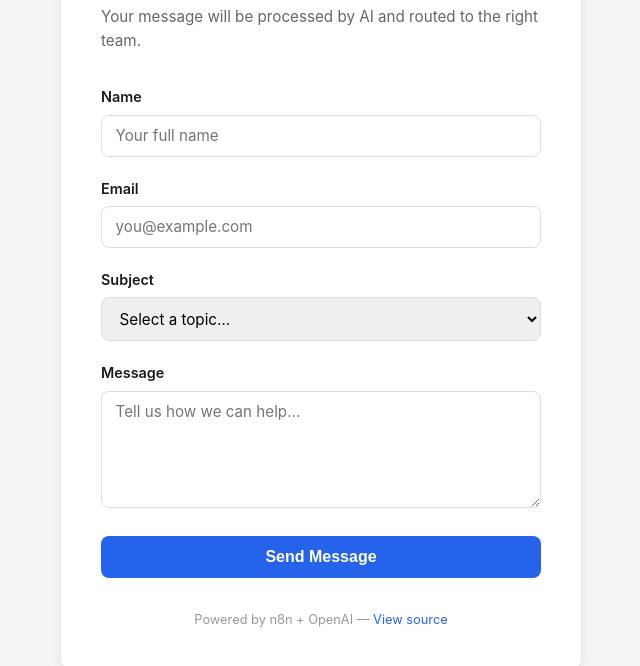
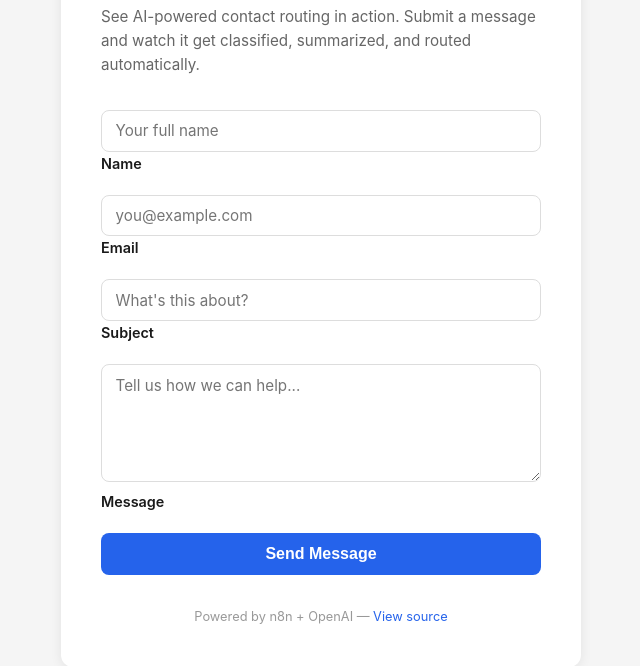
Before and after one commit to voyagi/n8n-ai-automation, a website: page public/index.html in a window 1280 px wide. Shown: the part 120-786 px from the top of the page, without its empty margins (319-959 px from the left). Drawn offline with Linux system fonts and the light colour scheme.

Commit message:
feat(01-01): restructure HTML for floating labels and professional layout
- Input-before-label structure for floating label CSS pattern
- Two-column layout for name/email with .form-row wrapper
- Subject changed from dropdown to text input
- Error spans with aria-live for inline validation messages
- Error banner placeholder for network errors
- Success card with SVG checkmark animation
- Submit button with spinner and btn-text spans for loading state

```diff
--- a/public/index.html
+++ b/public/index.html
@@ -3,6 +3,7 @@
 <head>
 	<meta charset="UTF-8">
 	<meta name="viewport" content="width=device-width, initial-scale=1.0">
+	<meta name="color-scheme" content="light">
 	<title>Contact Us — AI-Powered Form Demo</title>
 	<link rel="stylesheet" href="styles.css">
 </head>
@@ -10,40 +11,55 @@
 	<div class="container">
 		<header>
 			<h1>Contact Us</h1>
-			<p>Your message will be processed by AI and routed to the right team.</p>
+			<p>See AI-powered contact routing in action. Submit a message and watch it get classified, summarized, and routed automatically.</p>
 		</header>
 
-		<form id="contact-form">
+		<div id="error-banner" class="error-banner hidden"></div>
+
+		<form id="contact-form" novalidate>
+			<div class="form-row">
 				<div class="form-group">
+					<input type="text" id="name" name="name" placeholder="Your full name" required>
 					<label for="name">Name</label>
-				<input type="text" id="name" name="name" required placeholder="Your full name">
+					<span class="field-error" data-for="name" aria-live="polite"></span>
 				</div>
 
 				<div class="form-group">
+					<input type="email" id="email" name="email" placeholder="you@example.com" required>
 					<label for="email">Email</label>
-				<input type="email" id="email" name="email" required placeholder="you@example.com">
+					<span class="field-error" data-for="email" aria-live="polite"></span>
+				</div>
 			</div>
 
 			<div class="form-group">
+				<input type="text" id="subject" name="subject" placeholder="What's this about?" required>
 				<label for="subject">Subject</label>
-				<select id="subject" name="subject" required>
-					<option value="">Select a topic...</option>
-					<option value="support">Technical Support</option>
-					<option value="sales">Sales Inquiry</option>
-					<option value="feedback">Feedback</option>
-					<option value="other">Other</option>
-				</select>
+				<span class="field-error" data-for="subject" aria-live="polite"></span>
 			</div>
 
 			<div class="form-group">
+				<textarea id="message" name="message" rows="5" placeholder="Tell us how we can help..." required></textarea>
 				<label for="message">Message</label>
-				<textarea id="message" name="message" required rows="5" placeholder="Tell us how we can help..."></textarea>
+				<span class="field-error" data-for="message" aria-live="polite"></span>
 			</div>
 
-			<button type="submit" id="submit-btn">Send Message</button>
+			<button type="submit" id="submit-btn">
+				<span class="spinner hidden"></span>
+				<span class="btn-text">Send Message</span>
+			</button>
 		</form>
 
-		<div id="status" class="status hidden"></div>
+		<div id="success-card" class="success-card hidden">
+			<div class="checkmark-circle">
+				<svg class="checkmark" viewBox="0 0 52 52">
+					<circle class="checkmark-circle-bg" cx="26" cy="26" r="25" fill="none"/>
+					<path class="checkmark-check" fill="none" d="M14 27l7 7 16-16"/>
+				</svg>
+			</div>
+			<h2>Message sent!</h2>
+			<p>Our AI is analyzing your message and routing it to the right team.</p>
+			<a href="#" id="send-another" class="send-another">Send another message</a>
+		</div>
 
 		<footer>
 			<p>Powered by n8n + OpenAI — <a href="https://github.com/voyagi/upwork-n8n-automation">View source</a></p>
```
Lines whose indentation alone changed are shown as unchanged.
